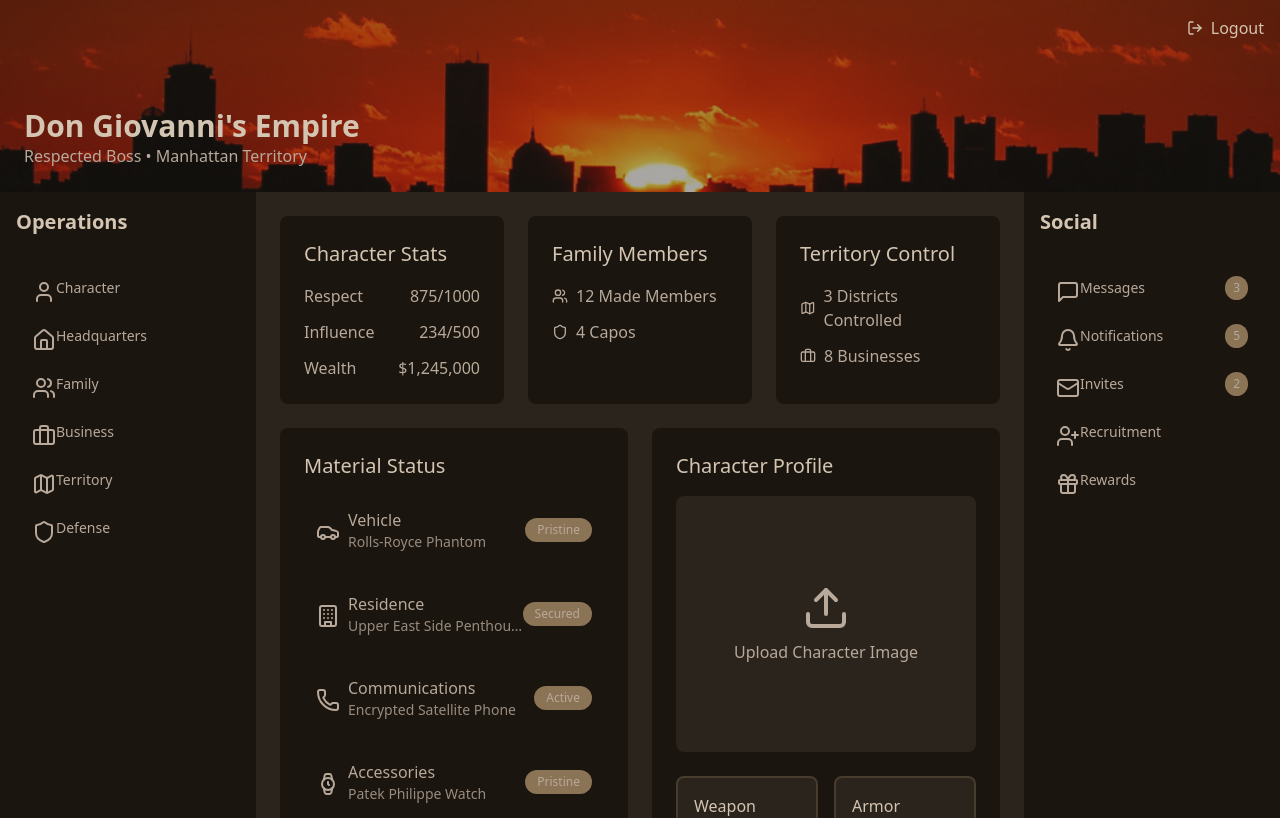
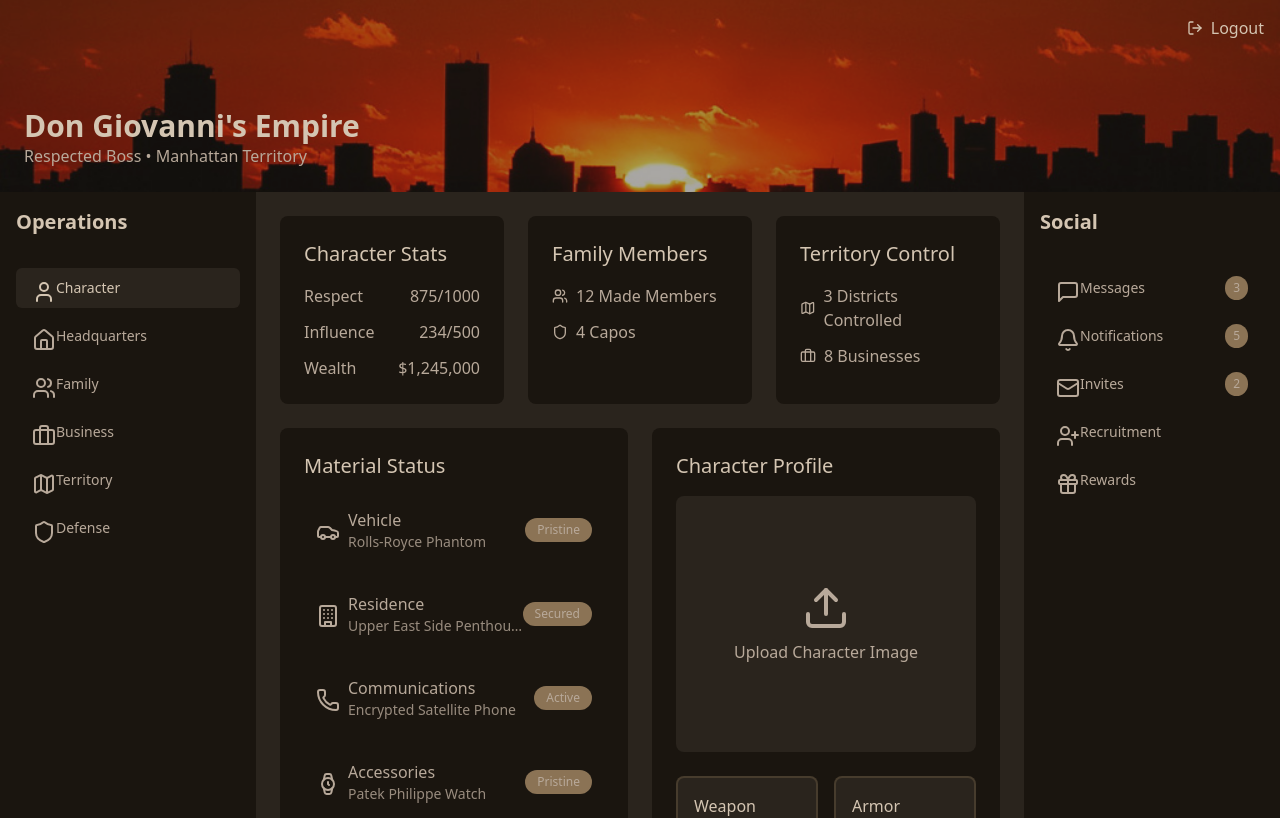
Before and after one commit to ittapopo/mafios, a Next.js app: page /mafia-dashboard in a window 1280 px wide. Shown: the top 818 px of the page. Built offline with nearby package versions, Linux system fonts and the light colour scheme.

Commit message:
headquarters content good

```diff
--- a/app/lib/types.ts
+++ b/app/lib/types.ts
@@ -1,23 +1,51 @@
+import { ReactElement, ReactNode } from "react";
 
-type Rarity = 'Common' | 'Uncommon' | 'Rare' | 'Epic';
+export type Rarity = 'Common' | 'Uncommon' | 'Rare' | 'Epic';
 
-interface EquipmentItem {
+export interface EquipmentItem {
     slot: string;
     label: string;
     stats: string;
     rarity: Rarity;
 }
 
-interface SecurityLevel {
+export interface SecurityLevel {
     area: string;
     level: number;
     status: 'Compromised' | 'Secured' | 'Maximum Security';
     description: string;
 }
 
-interface Operation {
+export interface Operation {
     name: string;
     type: 'Income' | 'Defense' | 'Offense';
     status: 'Active' | 'Cooldown' | 'Ready';
     efficiency: number;
 }
+
+export interface NavigationItem {
+    icon: ReactElement;
+    label: string;
+    route: string;
+    count?: number;
+}
+
+export type Route = '/character' | '/headquarters' | '/family' | '/business' | '/territory' | '/defense';
+
+export interface LeftNavigationBarProps {
+    onRouteChange: (route: Route) => void;
+    currentRoute: Route;
+}
+
+export interface NavigationItemProps {
+    item: { icon: React.ReactNode; label: string; route: Route; count?: number };
+    justifyBetween?: boolean;
+    isActive?: boolean;
+    onRouteChange: (route: Route) => void;
+}
+
+export interface NavItem {
+    icon: ReactNode;
+    label: string;
+    route: string;
+}
--- a/app/mafia-dashboard/headquarters-content/security-status/operations-center.tsx
+++ b/app/mafia-dashboard/headquarters-content/security-status/operations-center.tsx
@@ -1,3 +1,4 @@
+import { Operation } from "@/app/lib/types";
 import { DollarSign, Shield, Target, Radio } from "lucide-react";
 
 export const OperationsCenter = () => {
--- a/app/mafia-dashboard/headquarters-content/security-status/security-status.tsx
+++ b/app/mafia-dashboard/headquarters-content/security-status/security-status.tsx
@@ -1,3 +1,4 @@
+import { SecurityLevel } from "@/app/lib/types";
 import { Shield } from "lucide-react";
 
 export const SecurityStatus = () => {
--- a/app/mafia-dashboard/left-navigation-bar/left-navigation-bar.tsx
+++ b/app/mafia-dashboard/left-navigation-bar/left-navigation-bar.tsx
@@ -1,7 +1,10 @@
+import React from 'react';
 import { Home, User, Users, Briefcase, Map, Shield } from "lucide-react";
 import { NavigationItem } from "../../../components/navigation/navigation-item";
+import { LeftNavigationBarProps, NavItem } from '@/app/lib/types';
 
-const navigationItems = [
+
+const navigationItems: NavItem[] = [
     { icon: <User />, label: "Character", route: "/character" },
     { icon: <Home />, label: "Headquarters", route: "/headquarters" },
     { icon: <Users />, label: "Family", route: "/family" },
@@ -10,12 +13,17 @@ const navigationItems = [
     { icon: <Shield />, label: "Defense", route: "/defense" },
 ];
 
-export const LeftNavigationBar = () => (
+export const LeftNavigationBar: React.FC<LeftNavigationBarProps> = ({ onRouteChange, currentRoute }) => (
     <nav className="w-64 bg-[#1A150F] p-4 space-y-4">
         <h2 className="mb-8 text-[#D4C5B2] text-xl font-bold">Operations</h2>
         <div className="space-y-2">
             {navigationItems.map((item) => (
-                <NavigationItem key={item.label} item={item} />
+                <NavigationItem
+                    key={item.label}
+                    item={item}
+                    isActive={currentRoute === item.route}
+                    onRouteChange={onRouteChange}
+                />
             ))}
         </div>
     </nav>
--- a/app/mafia-dashboard/page.tsx
+++ b/app/mafia-dashboard/page.tsx
@@ -1,23 +1,44 @@
-import React from 'react';
+"use client";
+
+import React, { useState } from 'react';
 import TopBanner from './top-banner/top-banner';
 import { LeftNavigationBar } from './left-navigation-bar/left-navigation-bar';
 import { RightNavigationBar } from './right-navigation-bar/right-navigation-bar';
 import TopStatsGrid from './top-stats/stat-card';
 import { CharacterContent } from './character-content/character-content';
+import { HeadquartersContent } from './headquarters-content/headquarters-content';
 
-const MafiaDashboard = () => {
+type Route = '/character' | '/headquarters' | '/family' | '/business' | '/territory' | '/defense';
+
+const MafiaDashboard: React.FC = () => {
+    const [currentRoute, setCurrentRoute] = useState<Route>('/character');
+
+    const renderContent = () => {
+        switch (currentRoute) {
+            case '/character':
+                return <CharacterContent />;
+            case '/headquarters':
+                return <HeadquartersContent />;
+            // Add other cases for Family, Business, Territory, Defense
+            default:
+                return <CharacterContent />;
+        }
+    };
+
+    const handleRouteChange = (route: Route) => {
+        setCurrentRoute(route);
+    };
 
     return (
         <div className="min-h-screen bg-[#2A241D] flex flex-col">
             <TopBanner />
             <div className="flex flex-1">
-                <LeftNavigationBar />
+                <LeftNavigationBar onRouteChange={handleRouteChange} currentRoute={currentRoute} />
                 <main className="flex-1 p-6 space-y-6">
                     <TopStatsGrid />
-                    <CharacterContent />
+                    {renderContent()}
                 </main>
                 <RightNavigationBar />
-
             </div>
         </div>
     );
--- a/components/navigation/navigation-item.tsx
+++ b/components/navigation/navigation-item.tsx
@@ -1,32 +1,28 @@
 "use client";
+import React from 'react';
+import { Button } from "@/components/ui/button";
+import { NavigationItemProps, Route } from '@/app/lib/types';
 
-import { Button } from "@/components/ui/button";
-import { useRouter } from "next/navigation";
-
-export const NavigationItem = ({
+export const NavigationItem: React.FC<NavigationItemProps> = ({
     item: { icon, label, route, count },
     justifyBetween = false,
-}: {
-    item: { icon: JSX.Element; label: string; route: string; count?: number };
-    justifyBetween?: boolean;
+    isActive = false,
+    onRouteChange
 }) => {
-    const router = useRouter();
-
     return (
         <Button
-            onClick={() => router.push(route)}
+            onClick={() => onRouteChange(route as Route)}
             variant="ghost"
             className={`w-full flex items-center ${justifyBetween ? "justify-between" : "justify-start"
-                } text-[#B8A99A] hover:text-[#D4C5B2] hover:bg-[#2A241D]`}
-
+                } ${isActive
+                    ? "text-[#D4C5B2] bg-[#2A241D]"
+                    : "text-[#B8A99A] hover:text-[#D4C5B2] hover:bg-[#2A241D]"
+                }`}
         >
-            {/* Container for Icon and Label */}
             <div className="flex items-center">
                 <span className="mr-2 h-4 w-4">{icon}</span>
                 {label}
             </div>
-
-            {/* Count should always be on the far right */}
             {count !== undefined && (
                 <span className="bg-[#8B7355] px-2 py-1 rounded-full text-xs">
                     {count}
```
